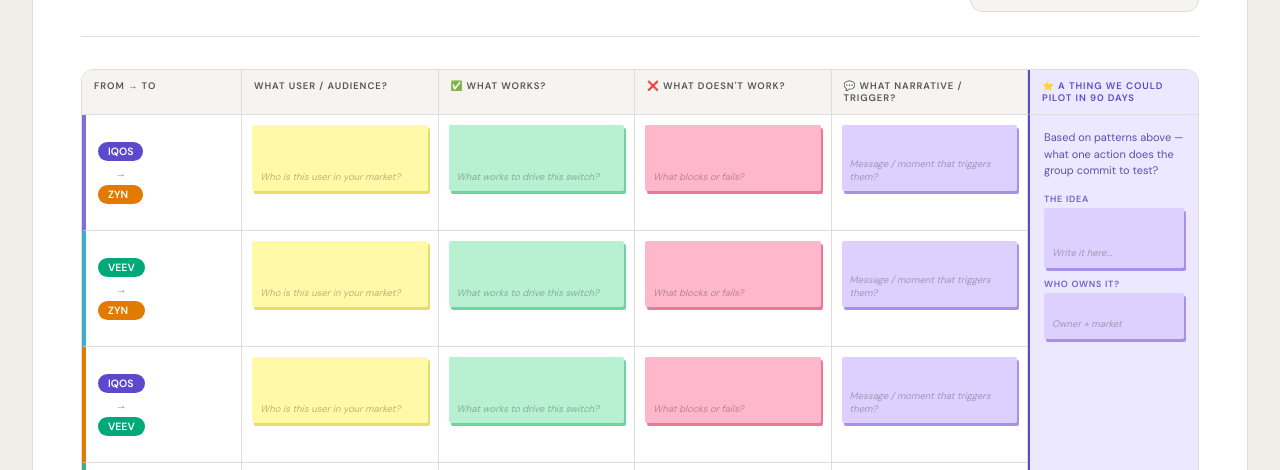
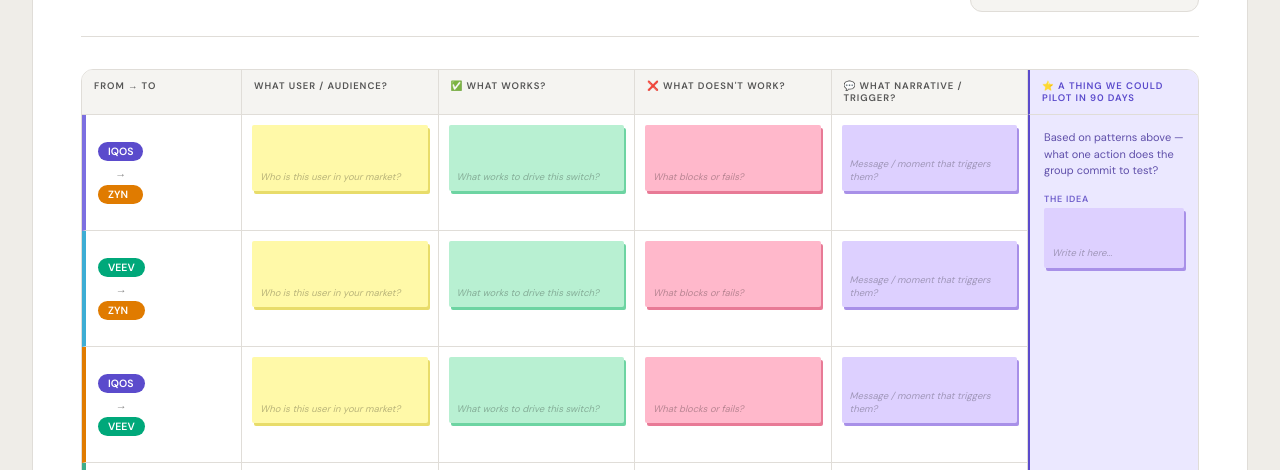
Before and after one commit to annamariapollio-ui/PMI-MC-WS-Breakout-session, a plain HTML site: page index.html in a window 1280 px wide. Shown: the part 312-782 px from the top of the page. Drawn offline with Linux system fonts and the light colour scheme.

Commit message:
Add files via upload

```diff
--- a/index.html
+++ b/index.html
@@ -233,10 +233,6 @@
       <div>
         <div class="b1-slot-label">The idea</div>
         <div class="postit postit-lavender" style="min-height:60px;"><span class="postit-hint">Write it here...</span></div>
-      </div>
-      <div>
-        <div class="b1-slot-label">Who owns it?</div>
-        <div class="postit postit-lavender" style="min-height:46px;"><span class="postit-hint">Owner + market</span></div>
       </div>
     </div>
 
```
